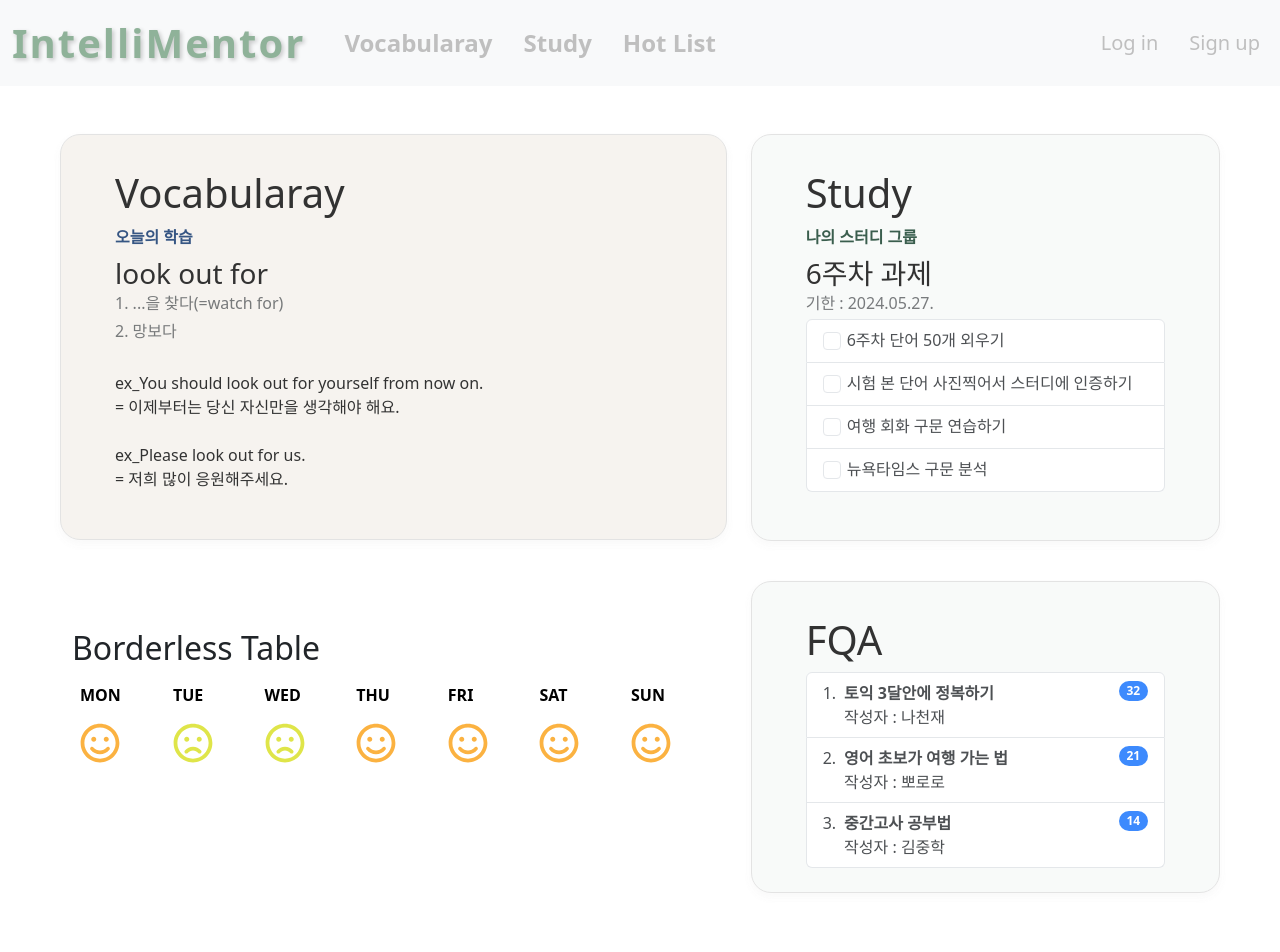
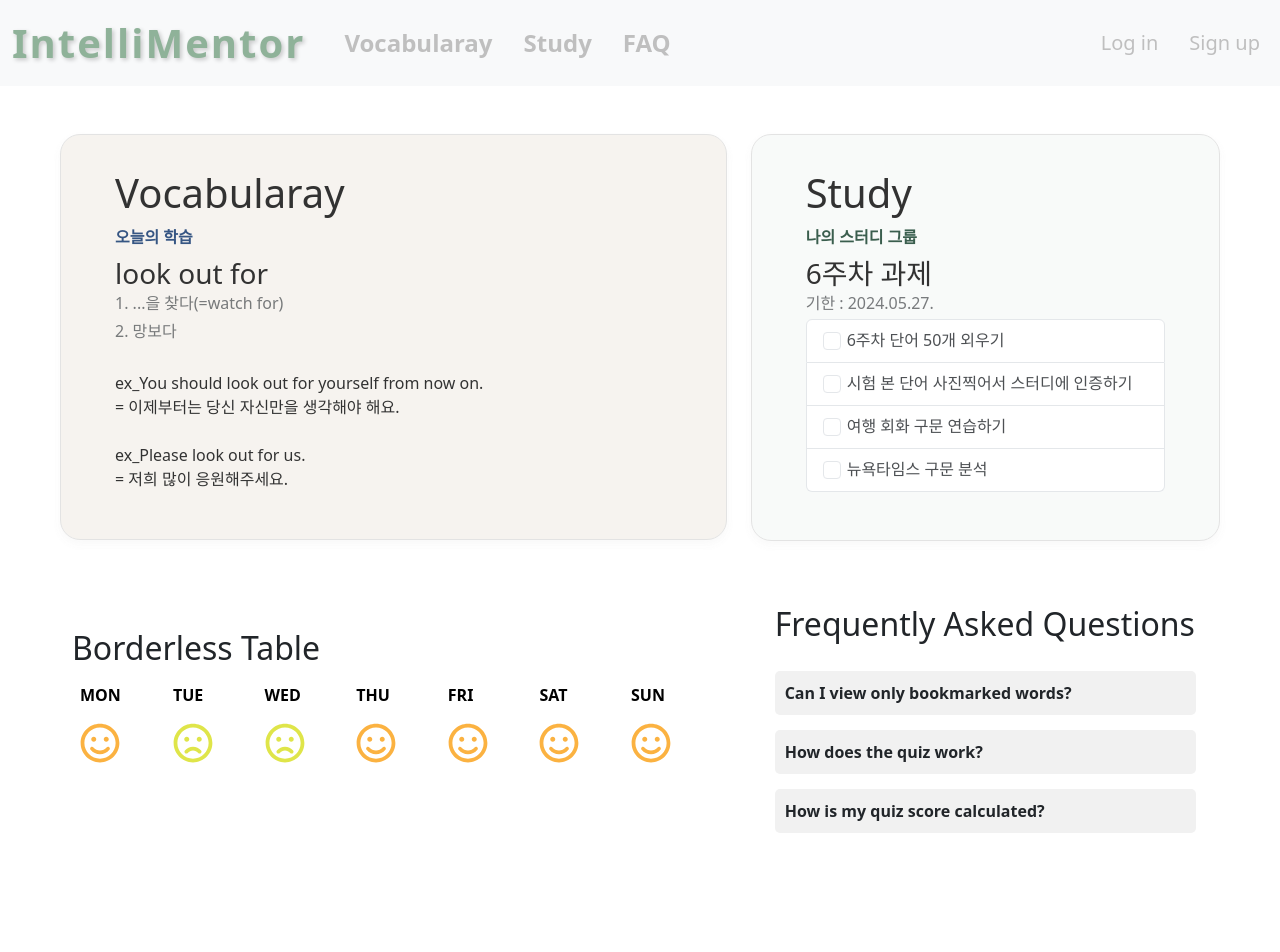
Before and after one commit to sinyoung0110/IntelliMentor_Front, a React (Create React App) app: page / in a window 1280 px wide. Shown: the top 952 px of the page. Built offline with nearby package versions, Linux system fonts and the light colour scheme.

Commit message:
FAQ 페이지 완성

```diff
--- a/src/App.css
+++ b/src/App.css
@@ -2,7 +2,6 @@ html, body {
   min-width:900px; /* 최소 너비 설정 */
   overflow-x: auto; /* 수평 스크롤 허용 */
 }
-
 .container {
   max-width: 100%; /* 컨테이너가 화면 너비를 초과하지 않도록 설정 */
 }
@@ -145,7 +144,7 @@ html, body {
 
 .question-number {
   font-size: 16px;
-  margin-bottom: 40px;
+  margin-bottom: 100px;
   font-weight: bold;
   color:#8FB299;
 
@@ -175,7 +174,7 @@ html, body {
   grid-template-columns: repeat(2, 1fr);
   gap: 30px;
   justify-content: center;
-  margin: 30px 150px 0 150px;
+  margin: 90px;
 
 
 }
@@ -238,3 +237,41 @@ html, body {
   background-color: #6D8E6F; /* Hover background color */
   color: white; /* Hover text color */
 }
+
+
+
+
+
+
+.faq-container {
+  width: 100%;
+  margin: 0 auto;
+  padding: 20px;
+}
+
+.faq-list {
+  margin-top: 20px;
+}
+
+.faq-item {
+  margin-bottom: 15px;
+}
+
+.faq-question {
+  font-weight: bold;
+  cursor: pointer;
+  padding: 10px;
+  background-color: #f1f1f1;
+  border-radius: 5px;
+  transition: background-color 0.3s ease;
+}
+
+.faq-question:hover {
+  background-color: #e1e1e1;
+}
+
+.faq-answer {
+  margin-top: 10px;
+  padding-left: 20px;
+  font-style: italic;
+}
--- /dev/null
+++ b/src/components/main/FAQ.js
@@ -0,0 +1,62 @@
+import React, { useState } from 'react';
+
+const FAQ = () => {
+  const [activeIndex, setActiveIndex] = useState(null);
+
+  const faqData = [
+    {
+      question: "How can I bookmark words?",
+      answer: "You can bookmark words by clicking the star icon next to each word card."
+    },
+    {
+      question: "How do I switch between English and Korean?",
+      answer: "Click on the word card to toggle between English and Korean translations."
+    },
+    {
+      question: "Can I view only bookmarked words?",
+      answer: "Yes, use the filter option in the top-left corner to view only your bookmarked words."
+    },
+    {
+      question: "How does the quiz work?",
+      answer: "Each quiz question presents a word in either English or Korean, and you need to choose the correct translation from four options."
+    },
+    {
+      question: "How is my quiz score calculated?",
+      answer: `There are three types of quizzes: English, Korean, and Sentence (Fill-in-the-Blank).
+      You must complete both the English and Korean quizzes to receive a grade from A to D.
+      The Sentence quiz will be unlocked only after you've completed both the English and Korean quizzes.
+      Completing the Sentence quiz will add bonus points to your final grade.
+      Your progress is measured based on achieving a perfect score in all three quizzes, with the total progress being calculated as a percentage out of 100.`
+    },
+    {
+      question: "How can I reset my progress?",
+      answer: "You can reset your learning progress in the settings menu."
+    }
+  ];
+
+  const handleToggle = (index) => {
+    setActiveIndex(activeIndex === index ? null : index);
+  };
+
+  return (
+    <div className="faq-container">
+      <h2 className='main-text'>Frequently Asked Questions</h2>
+      <div className="faq-list" style={{marginTop:'50px'}}>
+        {faqData.map((faq, index) => (
+          <div key={index} className="faq-item">
+            <div className="faq-question" onClick={() => handleToggle(index)}>
+              {faq.question}
+            </div>
+            {activeIndex === index && (
+              <div className="faq-answer">
+                {faq.answer}
+              </div>
+            )}
+          </div>
+        ))}
+      </div>
+    </div>
+  );
+};
+
+export default FAQ;
--- /dev/null
+++ b/src/components/main/FAQsmall.js
@@ -0,0 +1,50 @@
+import React, { useState } from 'react';
+
+const FAQsmall = () => {
+  const [activeIndex, setActiveIndex] = useState(null);
+
+  const faqData = [
+    {
+      question: "Can I view only bookmarked words?",
+      answer: "Yes, use the filter option in the top-left corner to view only your bookmarked words."
+    },
+    {
+      question: "How does the quiz work?",
+      answer: "Each quiz question presents a word in either English or Korean, and you need to choose the correct translation from four options."
+    },
+    {
+      question: "How is my quiz score calculated?",
+      answer: `There are three types of quizzes: English, Korean, and Sentence (Fill-in-the-Blank).
+      You must complete both the English and Korean quizzes to receive a grade from A to D.
+      The Sentence quiz will be unlocked only after you've completed both the English and Korean quizzes.
+      Completing the Sentence quiz will add bonus points to your final grade.
+      Your progress is measured based on achieving a perfect score in all three quizzes, with the total progress being calculated as a percentage out of 100.`
+    }
+  ];
+
+  const handleToggle = (index) => {
+    setActiveIndex(activeIndex === index ? null : index);
+  };
+
+  return (
+      <div className="col p-4 d-flex flex-column position-static">
+      <h2 >Frequently Asked Questions</h2>
+      <div className="faq-list">
+        {faqData.map((faq, index) => (
+          <div key={index} className="faq-item">
+            <div className="faq-question" onClick={() => handleToggle(index)}>
+              {faq.question}
+            </div>
+            {activeIndex === index && (
+              <div className="faq-answer">
+                {faq.answer}
+              </div>
+            )}
+          </div>
+        ))}
+      </div>
+      </div>
+  );
+};
+
+export default FAQsmall;
--- a/src/components/main/NoticeComponent.js
+++ /dev/null
@@ -1,55 +0,0 @@
-import { Badge, ListGroup} from 'react-bootstrap';
-
-
-const NoticeComponent=()=> {
-    return (
-        <>
-        <div className='commonContainer' style={{ backgroundColor: '#F7F9F8', color: '#000000' }}>
-        <div className="col p-4 d-flex flex-column position-static">
-        <h1>FQA</h1>
-        <ListGroup as="ol" numbered>
-        <ListGroup.Item
-        as="li"
-        className="d-flex justify-content-between align-items-start"
-      >
-        <div className="ms-2 me-auto">
-          <div className="fw-bold">토익 3달안에 정복하기</div>
-          작성자 : 나천재
-        </div>
-        <Badge bg="primary" pill>
-          32
-        </Badge>
-      </ListGroup.Item>
-      <ListGroup.Item
-        as="li"
-        className="d-flex justify-content-between align-items-start"
-      >
-        <div className="ms-2 me-auto">
-          <div className="fw-bold">영어 초보가 여행 가는 법</div>
-          작성자 : 뽀로로
-        </div>
-        <Badge bg="primary" pill>
-          21
-        </Badge>
-      </ListGroup.Item>
-      <ListGroup.Item
-        as="li"
-        className="d-flex justify-content-between align-items-start"
-      >
-        <div className="ms-2 me-auto">
-          <div className="fw-bold">중간고사 공부법</div>
-          작성자 : 김중학
-        </div>
-        <Badge bg="primary" pill>
-          14
-        </Badge>
-      </ListGroup.Item>
-    </ListGroup>
-    </div>
-
-            </div>
-        </>
-    );
-}
-
-export default NoticeComponent;
--- a/src/components/member/MypageComponent.js
+++ b/src/components/member/MypageComponent.js
@@ -92,7 +92,7 @@ function MypageComponent() {
             <div className="flex justify-center space-x-4 mt-4">
               <button
                 onClick={handleSave}
-                className="bg-green text-white px-4 py-2 rounded-lg hover:bg-green-600"
+                className="bg-green text-white px-4 py-2 rounded-lg hover:bg-green-700"
               >
                 저장
               </button>
--- a/src/components/menus/BasicMenu.js
+++ b/src/components/menus/BasicMenu.js
@@ -76,12 +76,12 @@ function BasicMenu() {
             >
               Study
             </Nav.Link>
-            <Nav.Link as={Link} to="/notice/"
-              style={isActive('/notice/') ? activeLinkStyle : baseLinkStyle}
+            <Nav.Link as={Link} to="/faq"
+              style={isActive('/faq') ? activeLinkStyle : baseLinkStyle}
               onMouseEnter={(e) => e.currentTarget.style.color = '#8EB298'} // 호버 시 색상 변경
-              onMouseLeave={(e) => e.currentTarget.style.color = isActive('/notice/') ? '#8EB298' : '#BFBFBF'}
+              onMouseLeave={(e) => e.currentTarget.style.color = isActive('/faq') ? '#8EB298' : '#BFBFBF'}
             >
-              Hot List
+             FAQ
             </Nav.Link>
           </Nav>
           {loginState.email ?
--- a/src/pages/MainPage.js
+++ b/src/pages/MainPage.js
@@ -3,7 +3,7 @@ import BasicLayout from '../layouts/BasicLayout';
 import VocaComponent from '../components/main/VocaComponent';
 import StudyComponent from '../components/main/StudyComponent';
 import DataComponent from '../components/main/DataComponent';
-import NoticeComponent from '../components/main/NoticeComponent';
+import FAQsmall from '../components/main/FAQsmall';
 import {Row,Col} from 'react-bootstrap';
 function MainPage(props) {
     return (
@@ -14,7 +14,7 @@ function MainPage(props) {
                 </Row><br/>
                 <Row>
                     <Col sm={7}> <DataComponent/></Col>
-                    <Col sm={5}><NoticeComponent/></Col>
+                    <Col sm={5}><FAQsmall/></Col>
                 </Row>
         </BasicLayout>
     );
--- /dev/null
+++ b/src/pages/faq/FAQPage.js
@@ -0,0 +1,17 @@
+import React from 'react';
+import BasicLayout from '../../layouts/BasicLayout';
+import FAQ from '../../components/main/FAQ';
+function QuizSolvePage() {
+    return (
+        <>
+        <BasicLayout>
+            <div className='faq-container'style={{width:'60%'}}>
+            <FAQ/>
+            </div>
+        </BasicLayout>
+        </>
+
+    );
+}
+
+export default QuizSolvePage;
--- a/src/pages/notice/NoticeIndexPage.js
+++ /dev/null
@@ -1,50 +0,0 @@
-import { Outlet, useNavigate } from "react-router-dom";
-import BasicLayout from "../../layouts/BasicLayout";
-import { useCallback } from "react";
-
-const IndexPage = () => {
-
-  const navigate = useNavigate()
-
-  const handleClickList = useCallback(() => {
-    navigate({ pathname:'list' })
-  })
-
-  const handleClickAdd = useCallback(() => {
-    navigate({ pathname:'add' })
-  })
-
-  const handleClickRead = useCallback(() => {
-    navigate({ pathname:'read' })
-  })
-
-  return (
-    <BasicLayout>
-      <div className="w-full flex m-2 p-2 ">
-        <div
-        className="text-xl m-1 p-2  w-20 font-extrabold text-center underline"
-        onClick={handleClickList}>
-          LIST
-        </div>
-
-        <div
-        className="text-xl m-1 p-2 w-20 font-extrabold  text-center underline"
-        onClick={handleClickAdd}>
-          ADD
-        </div>
-
-        <div
-        className="text-xl m-1 p-2 w-20 font-extrabold  text-center underline"
-        onClick={handleClickRead}>
-          READ
-        </div>
-
-      </div>
-      <div className="flex flex-wrap w-full">
-        <Outlet/>
-      </div>
-    </BasicLayout>
-   );
-}
-
-export default IndexPage;
--- a/src/router/root.js
+++ b/src/router/root.js
@@ -7,6 +7,7 @@ import memberRouter from "./memberRouter";
 const Loading=<div className={'bg-red-700'}>Loading....</div>
 
 const Main=lazy(()=>import("../pages/MainPage"))
+const FAQ=lazy(()=>import("../pages/faq/FAQPage"))
 
 const root=createBrowserRouter([
     {
@@ -24,7 +25,11 @@ const root=createBrowserRouter([
     {
         path: 'learn',
         children: learnRouter()
-    }
+    },
+    {
+        path: 'faq',
+        element: <Suspense fallback={Loading}><FAQ/></Suspense>
+    },
 
 ])
 
```
